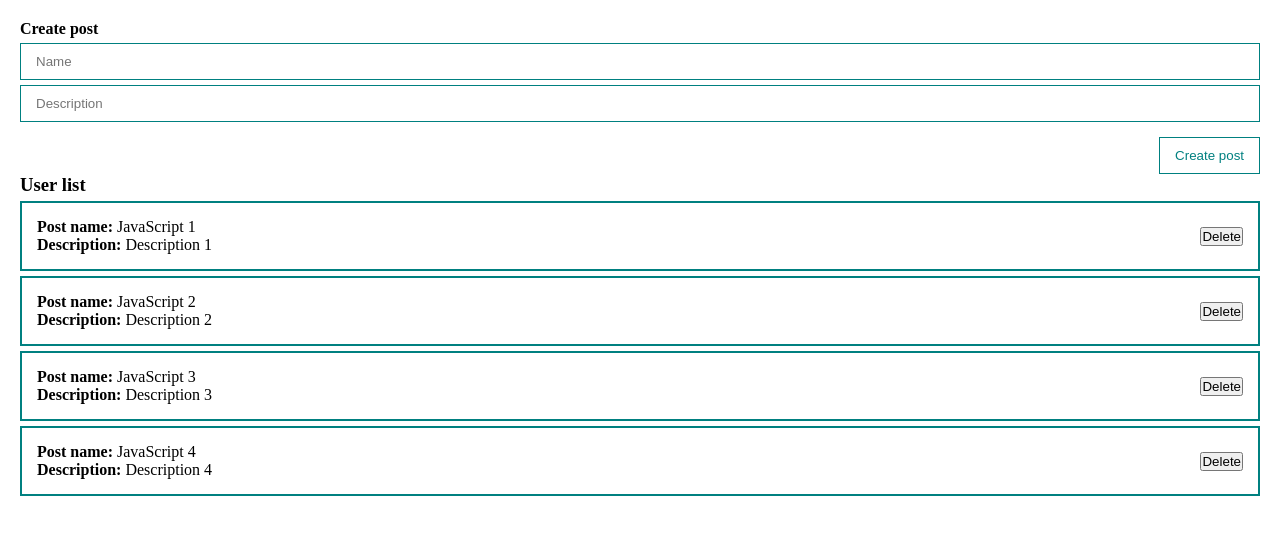
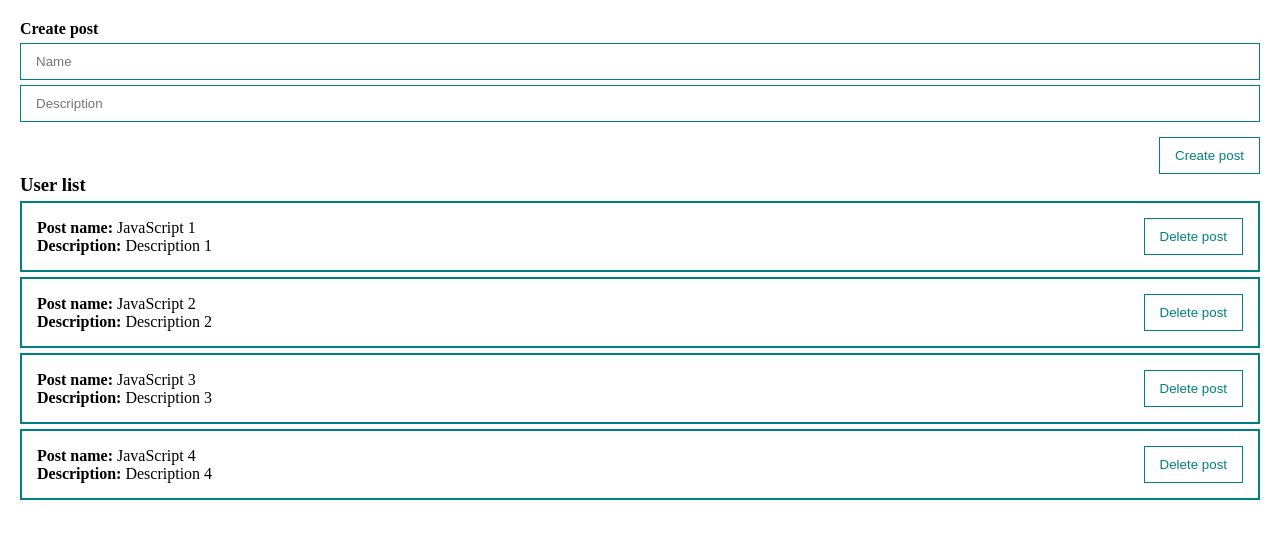
Before and after one commit to enextus/vue3_course_2022, a Vue app: page / in a window 1280 px wide. Shown: the top 538 px of the page. Built offline with nearby package versions, Linux system fonts and the light colour scheme.

Commit message:
global register of components

```diff
--- a/src/components/PostForm.vue
+++ b/src/components/PostForm.vue
@@ -18,11 +18,11 @@
       type="text"
       placeholder="Description">
 
-    <button
-      class="btn"
-      @click="createPostChild"
-    >Create post
-    </button>
+    <my-button
+      style="align-self: flex-end; margin-top: 15px"
+      @click="createPostChild">
+      Create post
+    </my-button>
 
   </form>
 </template>
@@ -83,13 +83,4 @@ export default {
   padding: 10px 15px;
   margin-top: 5px;
 }
-
-.btn {
-  margin-top: 15px;
-  align-self: flex-end;
-  padding: 10px 15px;
-  background: none;
-  color: teal;
-  border: 1px solid teal;
-}
 </style>
--- a/src/components/PostItem.vue
+++ b/src/components/PostItem.vue
@@ -5,7 +5,11 @@
       <div><strong>Description:</strong> {{ post.body }}</div>
     </div>
     <div class="post__btns">
-      <button>Delete</button>
+      <my-button
+        style="align-self: flex-end"
+        @click="deletePostChild">
+        Delete post
+      </my-button>
     </div>
   </div>
 </template>
@@ -16,6 +20,11 @@ export default {
     post: {
       type: Object,
       required: true,
+    }
+  },
+  methods: {
+    deletePostChild() {
+      console.log();
     }
   }
 }
--- a/src/components/UI/MyButton.vue
+++ b/src/components/UI/MyButton.vue
@@ -1,15 +1,20 @@
 <template>
-  <div>
-
-  </div>
+  <button class="btn">
+    <slot></slot>
+  </button>
 </template>
 
 <script>
 export default {
-
+  name: 'my-button'
 }
 </script>
 
 <style scoped>
-
+.btn {
+  padding: 10px 15px;
+  background: none;
+  color: teal;
+  border: 1px solid teal;
+}
 </style>
--- /dev/null
+++ b/src/components/UI/index.js
@@ -0,0 +1,6 @@
+import MyButton from "@/components/UI/MyButton";
+
+// Array of UI components
+export default [
+  MyButton,
+]
--- a/src/main.js
+++ b/src/main.js
@@ -1,5 +1,14 @@
 import {createApp} from 'vue'
-
 import App from './App'
 
-createApp(App).mount('#app')
+import components from '@/components/UI';
+
+// console.log(components);
+
+const app = createApp(App)
+
+components.forEach(component => { // lambda or arrow function
+  app.component(component.name, component) // register of each component in App and name comes from the component name
+})
+
+app.mount('#app')
```
Also changed, not shown: 1 other file (tests, documents, lock files or other folders).
